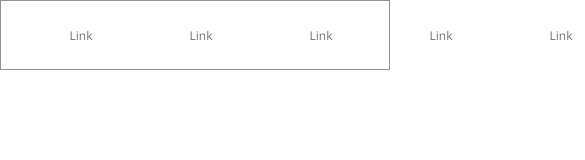
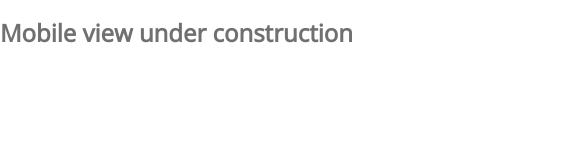
Before and after one commit to pillowmermaid/Menu, a plain HTML site: page index.html in a window 390 px wide. Shown: the top 160 px of the page, 585 px wide, since content can reach past the window. Drawn offline with nearby package versions, Linux system fonts and the light colour scheme; grey boxes are pictures that could not be loaded.

Commit message:
mobile placeholder

```diff
--- a/index.html
+++ b/index.html
@@ -36,8 +36,9 @@
         <li class="secondary-link">L2 Link</li>
       </ul>
     </div>
-    <script type="text/javascript" src="main.js ">
-
-    </script>
+    <div class="mobile-disclaimer">
+      <h1>Mobile view under construction</h1>
+    </div>
+    <script type="text/javascript" src="main.js "></script>
   </body>
 </html>
--- a/main.css
+++ b/main.css
@@ -63,6 +63,7 @@ button:active {
   z-index: 5;
   top: -100px;
   border-top: 0px;
+  width: 100%;
 }
 #secondary-nav.active {
   transform: translateY(170px);
@@ -169,7 +170,16 @@ li.sign-out {
   border: 1px solid #909090;
   background-color: #ffffff;
 }
+.mobile-disclaimer {
+  display: none;
+}
 
 @media screen and (max-width: 1024px) {
-
+  #primary-nav,
+  #secondary-nav {
+    display: none;
+  }
+  .mobile-disclaimer {
+    display: block;
+  }
 }
```
